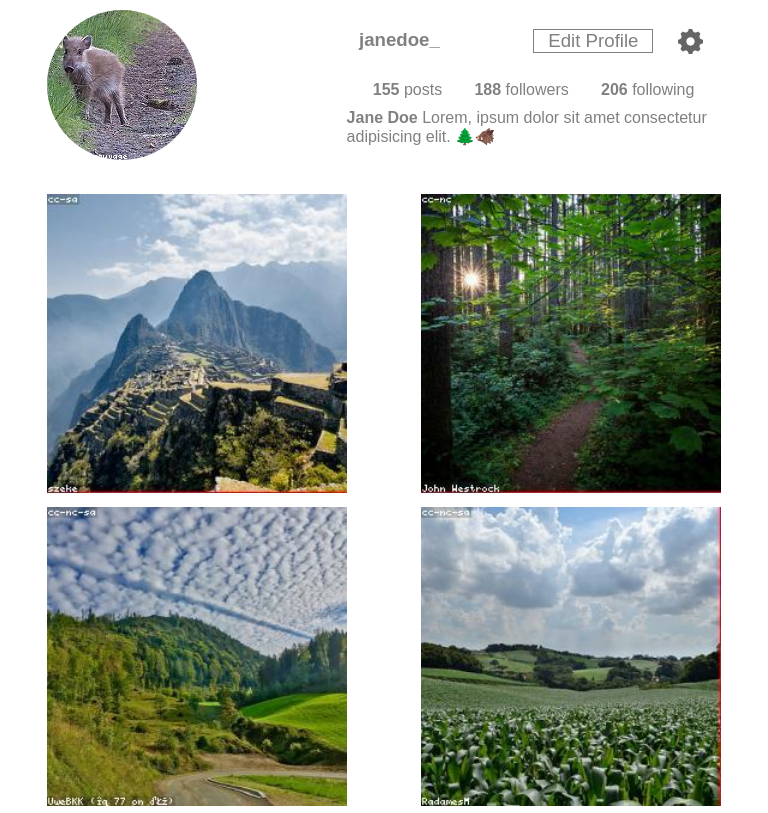
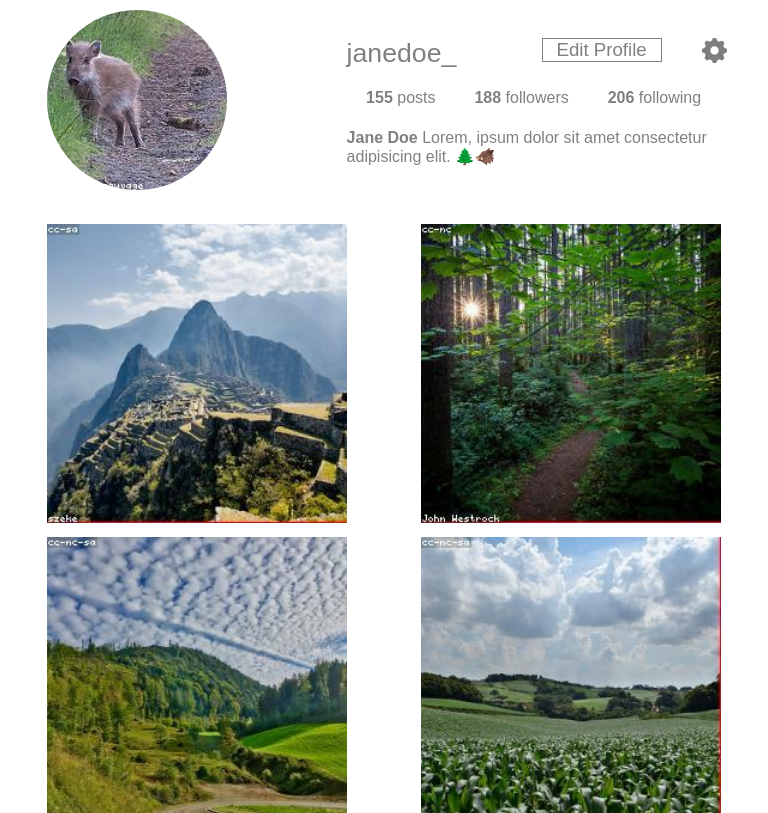
Before and after one commit to sklinkusch/07-instagram-flexbox, a plain HTML site: page index.html in a window 768 px wide. Shown: the top 813 px of the page. Drawn offline with Linux system fonts and the light colour scheme.

Commit message:
fixed header of tablet version

```diff
--- a/assets/css/styles.css
+++ b/assets/css/styles.css
@@ -10,54 +10,24 @@ header {
   color: grey;
   font-family: sans-serif;
 }
-.titlesection {
-  display: flex;
-  justify-content: center;
-
-}
 .avatar {
   flex: 0 0 40%;
 }
 .avatar img {
-  width: 150px;
+  width: 60%;
   border-radius: 50%;
 }
-.text {
-  flex: 0 0 50%;
-  align-self: center;
-}
-.title {
-  align-self: flex-start;
-  display: flex;
-  flex-direction: row;
-  flex-wrap: wrap;
-  justify-content: space-around;
-}
 .nickname {
-  font-size: 14pt;
-  font-weight: bold;
-  flex: 0 0 70%;
-  order: -1;
-  margin-bottom: 20px;
-}
-.editbutton {
-  font-size: 12pt;
-  flex: 0 0 100%;
+  font-size: 20pt;
 }
 .edit {
-  min-width: 120px;
-  width: 95%;
   font-size: 14pt;
   color: grey;
   background-color: white;
   border: 1px solid grey;
 }
-.settingswheel {
-  flex: 0 0 30px;
-  order: -1
-}
 .settings {
-  opacity: 0.6;
+  opacity: 0.5;
   width: 25px;
 }
 .name {
@@ -99,6 +69,38 @@ header {
   .description, .activity {
     display: none;
   }
+  .text {
+    flex: 0 0 50%;
+    align-self: center;
+  }
+  .title {
+    align-self: flex-start;
+    display: flex;
+    flex-direction: row;
+    flex-wrap: wrap;
+    justify-content: space-around;
+  }
+  .titlesection {
+    display: flex;
+    justify-content: center;
+  }
+  .nickname {
+    font-size: 20pt;
+    flex: 0 0 70%;
+    order: -1;
+    margin-bottom: 20px;
+  }
+  .editbutton {
+    flex: 0 0 100%;
+  }
+  .edit {
+    min-width: 120px;
+    width: 95%;
+  }
+  .settingswheel {
+    flex: 0 0 30px;
+    order: -1;
+  }
 }
 @media screen and (min-width:568px) and (max-width: 768px){
   main {
@@ -118,20 +120,51 @@ header {
     display: none;
   }
   .activity {
+    flex: 1 0 40px;
     display: flex;
     flex-direction: row;
     justify-content: space-around;
-    padding: 10px;
-  }
-  .editbutton {
-    flex: 0 0 30%;
-    order: -1;
   }
   .nickname {
     flex: 0 0 40%;
   }
   header {
     margin-bottom: 30px;
+  }
+  .text {
+    flex: 0 0 50%;
+    align-self: center;
+    display: flex;
+    flex-direction: column;
+    justify-content: space-between;
+
+  }
+  .titlesection {
+    display: flex;
+    justify-content: center;
+  }
+  .title {
+    width: 100%;
+    display: flex;
+    flex-direction: row;
+    flex-wrap: nowrap;
+    justify-content: space-between;
+  }
+  .nickname {
+    flex: 1 0 180px;
+    order: -1;
+    margin-bottom: 20px;
+  }
+  .editbutton {
+    flex: 1 0 150px;
+    text-align: center;
+  }
+  .edit {
+    width: 120px;
+  }
+  .settingswheel {
+    flex: 1 0 50px;
+    text-align: right;
   }
 }
 @media screen and (min-width: 769px){
@@ -167,4 +200,18 @@ header {
     justify-content: space-around;
     flex-wrap: wrap;
   }
+  .text {
+    display: flex;
+    flex-direction: column;
+    justify-content: space-around
+  }
+  .title {
+    flex: 0 0 20%;
+  }
+  .editbutton {
+    flex: 0 0 20%;
+  }
+  .settingswheel {
+    flex: 0 0 10%;
+  }
 }
```
